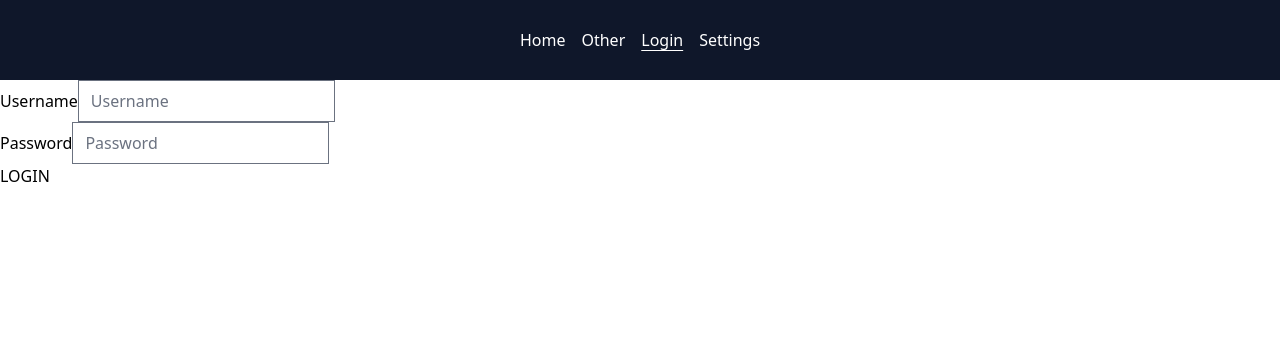
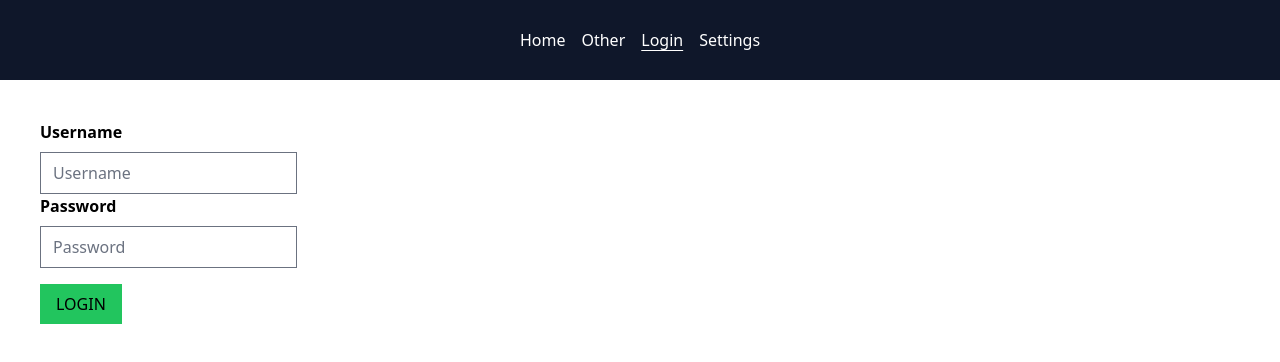
Before and after one commit to vruiz5/Homework5, a Vue app: page /login in a window 1280 px wide. Shown: the top 362 px of the page. Built offline with nearby package versions, Linux system fonts and the light colour scheme; what @vueuse/firebase would draw is missing.

Commit message:
Styled Login Page

```diff
--- a/src/views/LoginPage.vue
+++ b/src/views/LoginPage.vue
@@ -1,15 +1,15 @@
 <template>
-  <form class="" @submit.prevent>
+  <form class="m-10" @submit.prevent>
     <div>
-      <label for="username" class="">Username</label>
+      <label for="username" class="block mb-2 font-bold">Username</label>
       <input id="username" v-model="username" type="text" placeholder="Username">
     </div>
     <div>
-      <label for="password" class="">Password</label>
+      <label for="password" class="block mb-2 font-bold">Password</label>
       <input id="password" v-model="password" type="password" placeholder="Password">
     </div>
 
-    <button @click="logUserIn" class="">LOGIN</button>
+    <button @click="logUserIn" class="bg-green-500 mt-4 px-4 py-2 hover:bg-green-700 hover:text-white">LOGIN</button>
 
   </form>
 </template>
@@ -20,7 +20,7 @@
 
 import { useAuth } from '../composables/useAuth'
 
-
+const { login, logout } = useAuth()
 
 const router = useRouter()
 const route = useRoute()
@@ -31,9 +31,9 @@
 const logUserIn = async () => {
   if (await login(username.value, password.value)) {
     if (route.query.redirect) {
-      router.push(route.query.redirect)
+        router.push(route.query.redirect)
     } else {
-      router.push({ name: 'SettingsPage' })
+        router.push({ name: 'SettingsPage' })
     }
   } else {
     logout()
```
